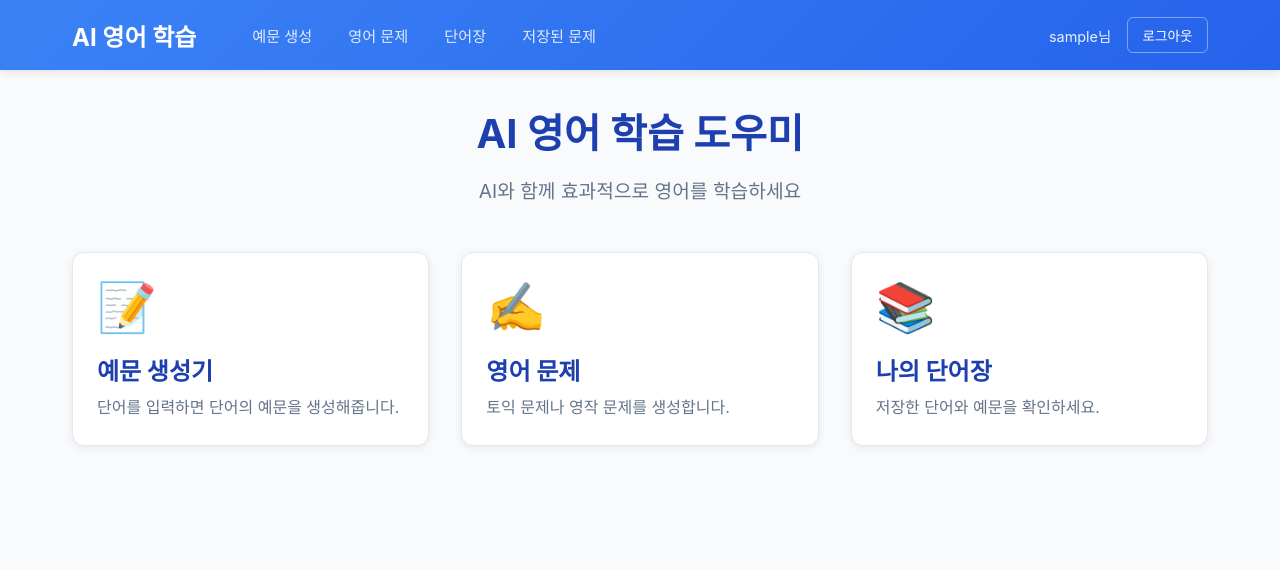
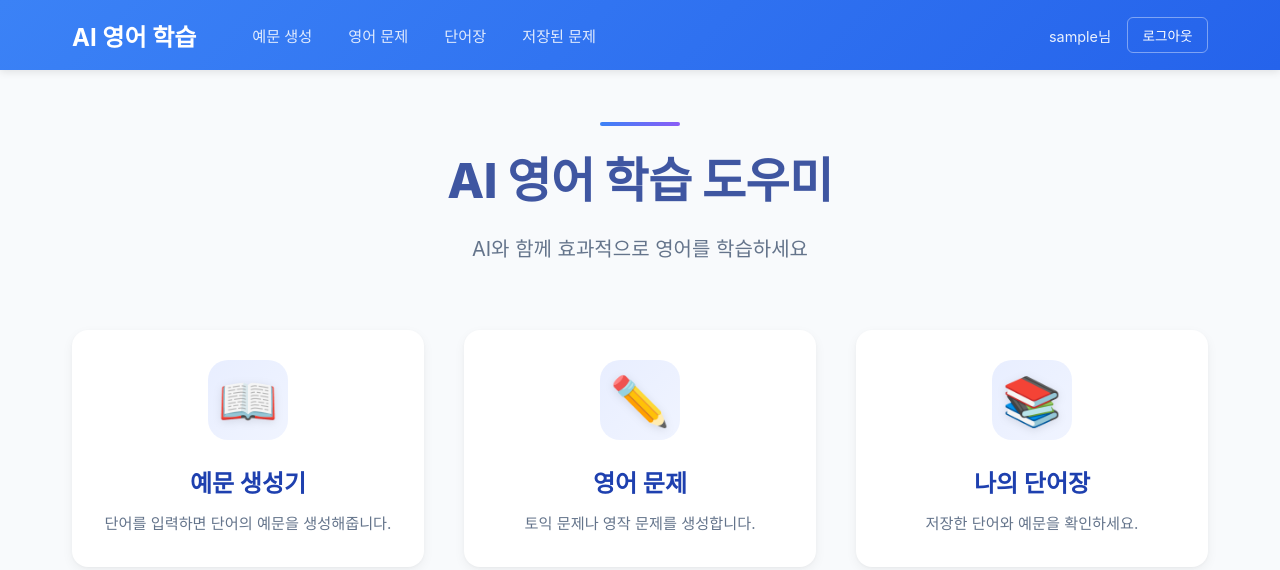
Before and after one commit to HeoSeonJin0504/ai-english-trainer-front, a React (Vite) app: page / in a window 1280 px wide. Shown: the top 570 px of the page. Built offline with nearby package versions, Linux system fonts and the light colour scheme; no server answers; sample sign-in values are in the browser's storage.

Commit message:
Home.tsx 디자인 수정 - 그라디언트 효과 추가 - 애니메이션 추가 - 카드 hover 효과 추가

```diff
--- a/src/components/Card.tsx
+++ b/src/components/Card.tsx
@@ -3,10 +3,11 @@ import styled from 'styled-components';
 
 const StyledCard = styled.div`
   background: white;
-  border-radius: 12px;
-  padding: 1.5rem;
-  box-shadow: 0 2px 8px rgba(0, 0, 0, 0.08);
-  border: 1px solid #e2e8f0;
+  border-radius: 16px;
+  padding: 1.75rem;
+  box-shadow: 0 4px 12px rgba(0, 0, 0, 0.05), 0 1px 3px rgba(0, 0, 0, 0.03);
+  border: 2px solid #f1f5f9;
+  transition: all 0.3s ease;
 `;
 
 interface CardProps extends HTMLAttributes<HTMLDivElement> {
--- a/src/pages/Home.tsx
+++ b/src/pages/Home.tsx
@@ -1,61 +1,172 @@
-import { useNavigate } from 'react-router-dom';
-import styled from 'styled-components';
-import { Card } from '../components/Card';
+import { useNavigate } from "react-router-dom";
+import styled, { keyframes } from "styled-components";
+import { Card } from "../components/Card";
+
+const fadeIn = keyframes`
+  from {
+    opacity: 0;
+    transform: translateY(20px);
+  }
+  to {
+    opacity: 1;
+    transform: translateY(0);
+  }
+`;
+
+const float = keyframes`
+  0%, 100% {
+    transform: translateY(0px);
+  }
+  50% {
+    transform: translateY(-10px);
+  }
+`;
 
 const Container = styled.div`
   max-width: 1200px;
   margin: 0 auto;
-  padding: 2rem;
+  padding: 3rem 2rem;
+  animation: ${fadeIn} 0.6s ease-out;
 `;
 
 const Header = styled.header`
   text-align: center;
-  color: #1e293b;
-  margin-bottom: 3rem;
+  margin-bottom: 4rem;
+  position: relative;
+
+  &::before {
+    content: "";
+    position: absolute;
+    top: -20px;
+    left: 50%;
+    transform: translateX(-50%);
+    width: 80px;
+    height: 4px;
+    background: linear-gradient(90deg, #3b82f6, #8b5cf6);
+    border-radius: 2px;
+  }
 
   h1 {
-    font-size: 2.5rem;
-    margin-bottom: 1rem;
-    color: #1e40af;
+    font-size: 3rem;
+    margin-bottom: 1.25rem;
+    margin-top: 1.5rem;
+
+    color: #3f56a1;
+
+    font-weight: 800;
+    letter-spacing: -0.5px;
   }
 
   p {
-    font-size: 1.2rem;
+    font-size: 1.25rem;
     color: #64748b;
+    max-width: 600px;
+    margin: 0 auto;
+    line-height: 1.7;
   }
 `;
 
 const Features = styled.div`
   display: grid;
-  grid-template-columns: repeat(auto-fit, minmax(300px, 1fr));
-  gap: 2rem;
+  grid-template-columns: repeat(auto-fit, minmax(320px, 1fr));
+  gap: 2.5rem;
+  margin-top: 2rem;
 `;
 
-const FeatureCard = styled(Card)`
+const IconWrapper = styled.div`
+  width: 80px;
+  height: 80px;
+  margin: 0 auto 1.5rem;
+  display: flex;
+  align-items: center;
+  justify-content: center;
+  background: linear-gradient(135deg, #e8eeff 0%, #f0f4ff 100%);
+  border-radius: 20px;
+  position: relative;
   transition: all 0.3s;
-  cursor: pointer;
-
-  &:hover {
-    transform: translateY(-5px);
-    box-shadow: 0 8px 24px rgba(59, 130, 246, 0.15);
-    border-color: #3b82f6;
-  }
 `;
 
 const Icon = styled.div`
   font-size: 3rem;
-  margin-bottom: 1rem;
+  transition: transform 0.3s;
+  filter: drop-shadow(0 2px 4px rgba(0, 0, 0, 0.1));
+`;
+
+const FeatureCard = styled(Card)`
+  position: relative;
+  cursor: pointer;
+  transition: all 0.4s cubic-bezier(0.4, 0, 0.2, 1);
+  overflow: hidden;
+  border: 2px solid transparent;
+  background: white;
+  text-align: center;
+
+  &::before {
+    content: "";
+    position: absolute;
+    top: 0;
+    left: 0;
+    width: 100%;
+    height: 100%;
+    background: linear-gradient(
+      135deg,
+      rgba(59, 130, 246, 0.05) 0%,
+      rgba(139, 92, 246, 0.05) 100%
+    );
+    opacity: 0;
+    transition: opacity 0.4s;
+  }
+
+  &:hover {
+    transform: translateY(-8px) scale(1.02);
+    box-shadow: 0 20px 40px rgba(59, 130, 246, 0.2);
+    border-color: #3b82f6;
+
+    &::before {
+      opacity: 1;
+    }
+  }
+
+  &:hover ${IconWrapper} {
+    background: linear-gradient(135deg, #52f6ff 0%, #6b8ae8 100%);
+    transform: rotate(5deg);
+  }
+
+  &:hover ${Icon} {
+    animation: ${float} 2s ease-in-out infinite;
+    filter: drop-shadow(0 4px 8px rgba(255, 255, 255, 0.3));
+  }
+
+  &:active {
+    transform: translateY(-6px) scale(1.01);
+  }
 `;
 
 const Title = styled.h2`
   font-size: 1.5rem;
-  margin-bottom: 0.5rem;
+  margin-bottom: 0.75rem;
   color: #1e40af;
+  font-weight: 700;
+  transition: color 0.3s;
+  position: relative;
+  z-index: 1;
+
+  ${FeatureCard}:hover & {
+    color: #3b82f6;
+  }
 `;
 
 const Description = styled.p`
   color: #64748b;
-  line-height: 1.6;
+  line-height: 1.7;
+  font-size: 0.95rem;
+  transition: color 0.3s;
+  position: relative;
+  z-index: 1;
+
+  ${FeatureCard}:hover & {
+    color: #475569;
+  }
 `;
 
 export default function Home() {
@@ -63,23 +174,23 @@ export default function Home() {
 
   const features = [
     {
-      title: '예문 생성기',
-      description: '단어를 입력하면 단어의 예문을 생성해줍니다.',
-      path: '/example',
-      icon: '📝'
+      title: "예문 생성기",
+      description: "단어를 입력하면 단어의 예문을 생성해줍니다.",
+      path: "/example",
+      icon: "📖",
     },
     {
-      title: '영어 문제',
-      description: '토익 문제나 영작 문제를 생성합니다.',
-      path: '/writing',
-      icon: '✍️'
+      title: "영어 문제",
+      description: "토익 문제나 영작 문제를 생성합니다.",
+      path: "/writing",
+      icon: "✏️",
     },
     {
-      title: '나의 단어장',
-      description: '저장한 단어와 예문을 확인하세요.',
-      path: '/vocabulary',
-      icon: '📚'
-    }
+      title: "나의 단어장",
+      description: "저장한 단어와 예문을 확인하세요.",
+      path: "/vocabulary",
+      icon: "📚",
+    },
   ];
 
   return (
@@ -95,7 +206,9 @@ export default function Home() {
             key={feature.path}
             onClick={() => navigate(feature.path)}
           >
-            <Icon>{feature.icon}</Icon>
+            <IconWrapper>
+              <Icon>{feature.icon}</Icon>
+            </IconWrapper>
             <Title>{feature.title}</Title>
             <Description>{feature.description}</Description>
           </FeatureCard>
```
